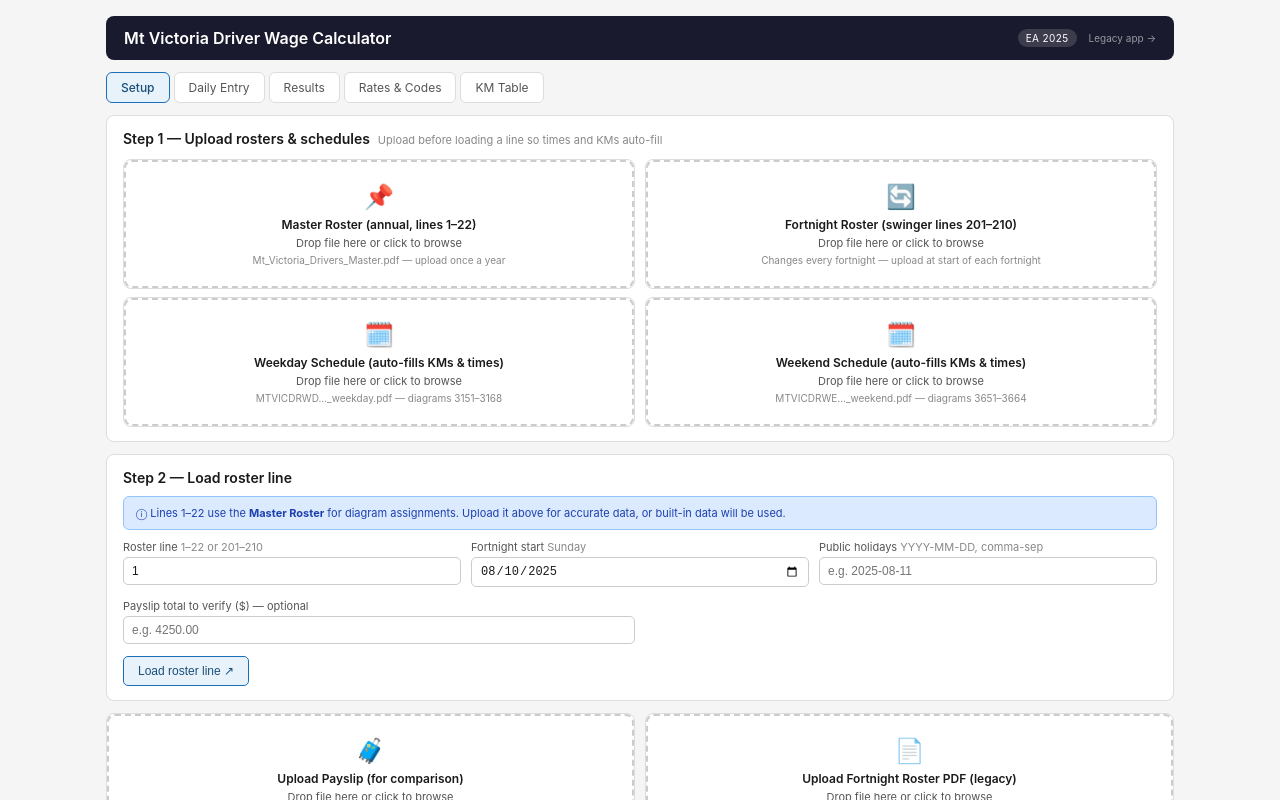
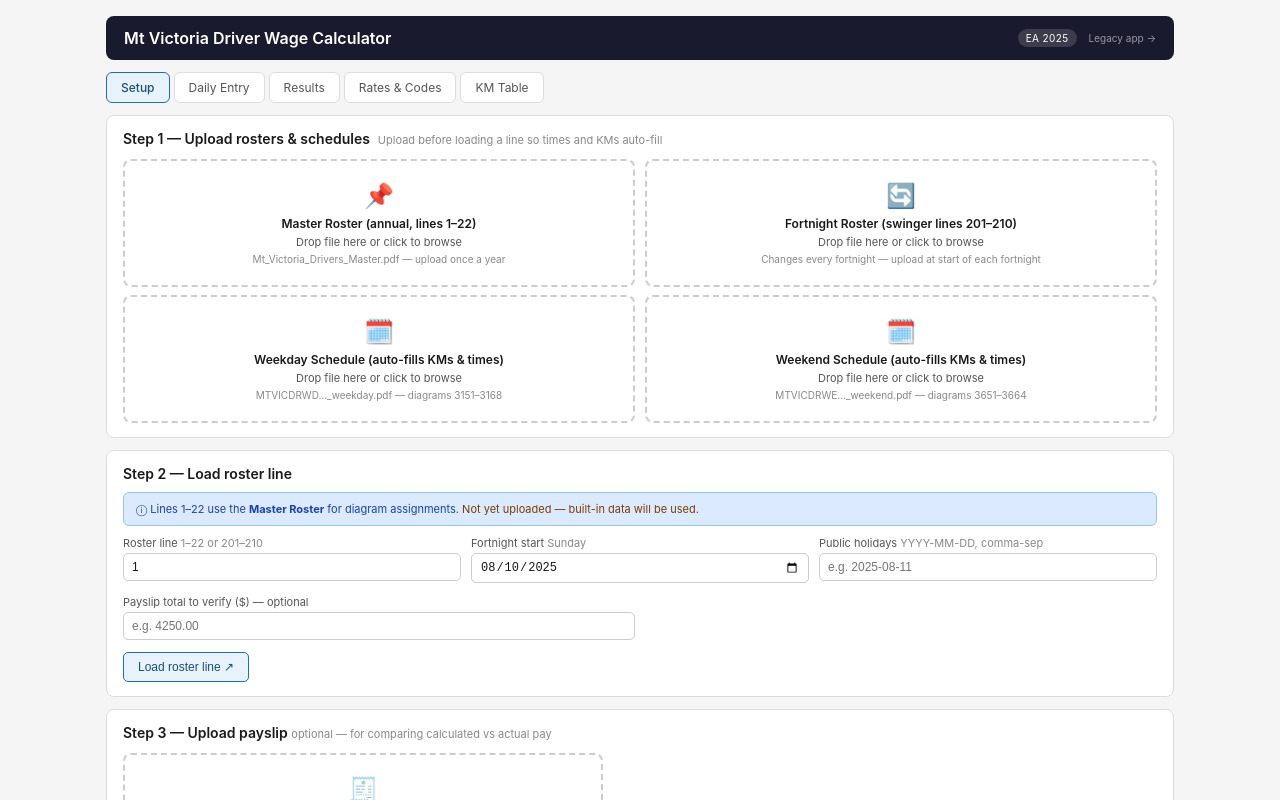
Before and after one commit to Prahlad91/Mt-Victoria-Driver-Wage-Calculator, a React (Vite) app in the folder frontend/: page / in a window 1280 px wide. Shown: the top 800 px of the page. Built offline with nearby package versions, Linux system fonts and the light colour scheme.

Commit message:
fix(ui): remove duplicate legacy fortnight roster upload card — one upload per roster type

```diff
--- a/frontend/src/components/SetupTab.tsx
+++ b/frontend/src/components/SetupTab.tsx
@@ -12,7 +12,6 @@ export default function SetupTab({ onLoaded }: { onLoaded: () => void }) {
   const [phInput,   setPH]   = useState('')
   const [psInput,   setPS]   = useState('')
   const [err, setErr]        = useState('')
-  const rRef = useRef<HTMLInputElement>(null)
   const pRef = useRef<HTMLInputElement>(null)
 
   function handleLoad() {
@@ -25,21 +24,21 @@ export default function SetupTab({ onLoaded }: { onLoaded: () => void }) {
     onLoaded()
   }
 
-  // Source indicator
   const srcBadge = !ctx.fnLoaded ? null
     : ctx.rosterSource === 'master'    ? <span className="badge" style={{background:'var(--green-bg)',color:'var(--green-text)',border:'1px solid #8fcca8',marginLeft:8}}>✓ Master roster</span>
     : ctx.rosterSource === 'fortnight' ? <span className="badge" style={{background:'var(--blue-bg)',color:'var(--blue-text)',border:'1px solid #93c5fd',marginLeft:8}}>✓ Fortnight roster</span>
     : <span className="badge badge-off" style={{marginLeft:8}}>Built-in data</span>
 
-  // Swinger note
   const isSwingerLine = parseInt(lineInput) >= 201
 
   return (
     <>
-      {/* ── Roster uploads (do these first) ──────────────────────────────── */}
+      {/* ── Step 1: Upload rosters & schedules ───────────────────────────── */}
       <div className="card">
         <h2>Step 1 — Upload rosters &amp; schedules
-          <span className="note" style={{fontWeight:400,marginLeft:8,textTransform:'none',letterSpacing:0}}>Upload before loading a line so times and KMs auto-fill</span>
+          <span className="note" style={{fontWeight:400,marginLeft:8,textTransform:'none',letterSpacing:0}}>
+            Upload before loading a line so times and KMs auto-fill
+          </span>
         </h2>
         <div className="g2" style={{marginBottom:8}}>
           <UploadCard
@@ -65,7 +64,7 @@ export default function SetupTab({ onLoaded }: { onLoaded: () => void }) {
         </div>
         <div className="g2">
           <UploadCard
-            title="Weekday Schedule (auto-fills KMs &amp; times)"
+            title="Weekday Schedule (auto-fills KMs & times)"
             hint="MTVICDRWD…_weekday.pdf — diagrams 3151–3168"
             icon="🗓️"
             state={ctx.weekdayScheduleUpload}
@@ -75,7 +74,7 @@ export default function SetupTab({ onLoaded }: { onLoaded: () => void }) {
               : ''}
           />
           <UploadCard
-            title="Weekend Schedule (auto-fills KMs &amp; times)"
+            title="Weekend Schedule (auto-fills KMs & times)"
             hint="MTVICDRWE…_weekend.pdf — diagrams 3651–3664"
             icon="🗓️"
             state={ctx.weekendScheduleUpload}
@@ -87,21 +86,25 @@ export default function SetupTab({ onLoaded }: { onLoaded: () => void }) {
         </div>
       </div>
 
-      {/* ── Fortnight setup ─────────────────────────────────────────────── */}
+      {/* ── Step 2: Load roster line ─────────────────────────────────────── */}
       <div className="card">
         <h2>Step 2 — Load roster line {srcBadge}</h2>
 
-        {isSwingerLine && (
+        {isSwingerLine ? (
           <div className="alert alert-info" style={{marginBottom:10,fontSize:11}}>
-            ⓘ Line {lineInput || '201+'} is a <strong>swinger line</strong>. Diagram assignments will be taken from the
-            {ctx.fnRosterUpload.status === 'success' ? <strong> Fortnight Roster</strong> : ' Fortnight Roster (not yet uploaded)'}
-            {ctx.masterRosterUpload.status === 'success' && ctx.fnRosterUpload.status !== 'success' && ' — falling back to Master Roster'}.
+            ⓘ Line {lineInput || '201+'} is a <strong>swinger line</strong>. Diagram assignments come from the{' '}
+            {ctx.fnRosterUpload.status === 'success'
+              ? <strong>Fortnight Roster ✓</strong>
+              : <>Fortnight Roster <span style={{color:'var(--amber-text)'}}>— not yet uploaded</span></>}
+            {ctx.masterRosterUpload.status === 'success' && ctx.fnRosterUpload.status !== 'success'
+              && ' — will fall back to Master Roster'}.
           </div>
-        )}
-        {!isSwingerLine && (
+        ) : (
           <div className="alert alert-info" style={{marginBottom:10,fontSize:11}}>
-            ⓘ Lines 1–22 use the <strong>Master Roster</strong> for diagram assignments.
-            {ctx.masterRosterUpload.status !== 'success' && ' Upload it above for accurate data, or built-in data will be used.'}
+            ⓘ Lines 1–22 use the <strong>Master Roster</strong> for diagram assignments.{' '}
+            {ctx.masterRosterUpload.status === 'success'
+              ? <span style={{color:'var(--green-text)'}}>✓ Master Roster uploaded.</span>
+              : <span style={{color:'var(--amber-text)'}}>Not yet uploaded — built-in data will be used.</span>}
           </div>
         )}
 
@@ -140,10 +143,9 @@ export default function SetupTab({ onLoaded }: { onLoaded: () => void }) {
               <span style={{color: ctx.fnType === 'short' ? 'var(--amber-text)' : 'var(--blue-text)', fontWeight: 600}}>
                 {ctx.fnType === 'short' ? '⚡ SHORT fortnight — ADO paid out' : '📋 LONG fortnight — ADO accruing'}
               </span>
-              {ctx.weekdayScheduleUpload.status === 'success' || ctx.weekendScheduleUpload.status === 'success'
-                ? <span style={{color:'var(--green-text)',marginLeft:8,fontSize:11}}>✓ KMs auto-filled from schedule</span>
-                : null
-              }
+              {(ctx.weekdayScheduleUpload.status === 'success' || ctx.weekendScheduleUpload.status === 'success') && (
+                <span style={{color:'var(--green-text)',marginLeft:8,fontSize:11}}>✓ KMs auto-filled from schedule</span>
+              )}
             </div>
             <div className="fn-chips">
               {ctx.days.map((d, i) => {
@@ -156,12 +158,14 @@ export default function SetupTab({ onLoaded }: { onLoaded: () => void }) {
         )}
       </div>
 
-      {/* ── Payslip upload ───────────────────────────────────────────────── */}
-      <div className="g2">
+      {/* ── Step 3: Upload payslip (optional, for comparison) ────────────── */}
+      <div className="card">
+        <h2>Step 3 — Upload payslip <span className="note" style={{fontWeight:400,textTransform:'none',letterSpacing:0}}>optional — for comparing calculated vs actual pay</span></h2>
+        <div style={{maxWidth:480}}>
           <UploadCard
-          title="Upload Payslip (for comparison)"
-          hint="NSW_Payslip.xlsx or Sydney_Crew_Payslip.xlsx — compare actual vs calculated"
-          icon="🧳"
+            title="Payslip"
+            hint="NSW_Payslip.xlsx or Sydney_Crew_Payslip.xlsx"
+            icon="🧾"
             state={ctx.payslipUpload}
             onFile={ctx.uploadPayslip}
             successMsg={ctx.payslipUpload.result
@@ -170,24 +174,10 @@ export default function SetupTab({ onLoaded }: { onLoaded: () => void }) {
             fileRef={pRef}
             accept=".xlsx,.pdf"
           />
-        <UploadCard
-          title="Upload Fortnight Roster PDF (legacy)"
-          hint="Sign-on / sign-off only — older PDF format; use ZIP format above for full data"
-          icon="📄"
-          state={ctx.rosterUpload}
-          onFile={ctx.uploadRoster}
-          successMsg={ctx.rosterUpload.result
-            ? `Parsed ${ctx.rosterUpload.result.parsed_days.length} days from ${ctx.rosterUpload.result.source_file}`
-            : ''}
-          extraAction={ctx.rosterUpload.status === 'success' && !ctx.rosterUpload.applied && ctx.fnLoaded
-            ? { label: 'Apply to daily entry →', onClick: ctx.applyUploadedRoster } : undefined}
-          fileRef={rRef}
-          accept=".pdf"
-          applied={ctx.rosterUpload.applied}
-        />
+        </div>
       </div>
 
-      {/* ── Penalty reference ───────────────────────────────────────────────── */}
+      {/* ── Penalty reference ─────────────────────────────────────────────── */}
       <div className="card">
         <h3>Shift Penalty Rules — Cl. 134 (EA 2025)</h3>
         <table>
@@ -207,7 +197,7 @@ export default function SetupTab({ onLoaded }: { onLoaded: () => void }) {
   )
 }
 
-// ── UploadCard component ───────────────────────────────────────────────────────────
+// ── UploadCard ─────────────────────────────────────────────────────────────────
 
 interface UploadCardProps {
   title: string
@@ -229,7 +219,7 @@ function UploadCard({ title, hint, icon = '📄', state, onFile, successMsg, fil
   const { status, error } = state
   const cardCls = `upload-card${drag ? ' drag-over' : ''}${status === 'success' ? ' success' : ''}${status === 'error' ? ' error' : ''}`
   return (
-    <div className="card" style={{padding: 0, marginBottom: 0}}>
+    <div style={{marginBottom:0}}>
       <div
         className={cardCls}
         onDragOver={e => { e.preventDefault(); setDrag(true) }}
@@ -249,19 +239,19 @@ function UploadCard({ title, hint, icon = '📄', state, onFile, successMsg, fil
           onClick={e => e.stopPropagation()} />
       </div>
       {state.result && (state.result as any).warnings?.length > 0 && (
-        <div style={{padding: '6px 12px'}}>
+        <div style={{paddingTop:6}}>
           {(state.result as any).warnings.map((w: string, i: number) => (
             <p key={i} className="note" style={{color: 'var(--amber-text)'}}>⚠ {w}</p>
           ))}
         </div>
       )}
       {extraAction && !applied && (
-        <div style={{padding: '0 12px 10px'}}>
+        <div style={{paddingTop:6}}>
           <button className="btn-primary btn-sm" onClick={e => { e.stopPropagation(); extraAction.onClick() }}>{extraAction.label}</button>
         </div>
       )}
       {applied && (
-        <div style={{padding: '0 12px 10px'}}>
+        <div style={{paddingTop:6}}>
           <span style={{fontSize: 11, padding: '3px 8px', borderRadius: 4, background: 'var(--green-bg)', color: 'var(--green-text)', display: 'inline-block'}}>✓ Applied to daily entry</span>
         </div>
       )}
```
Lines whose indentation alone changed are shown as unchanged.
